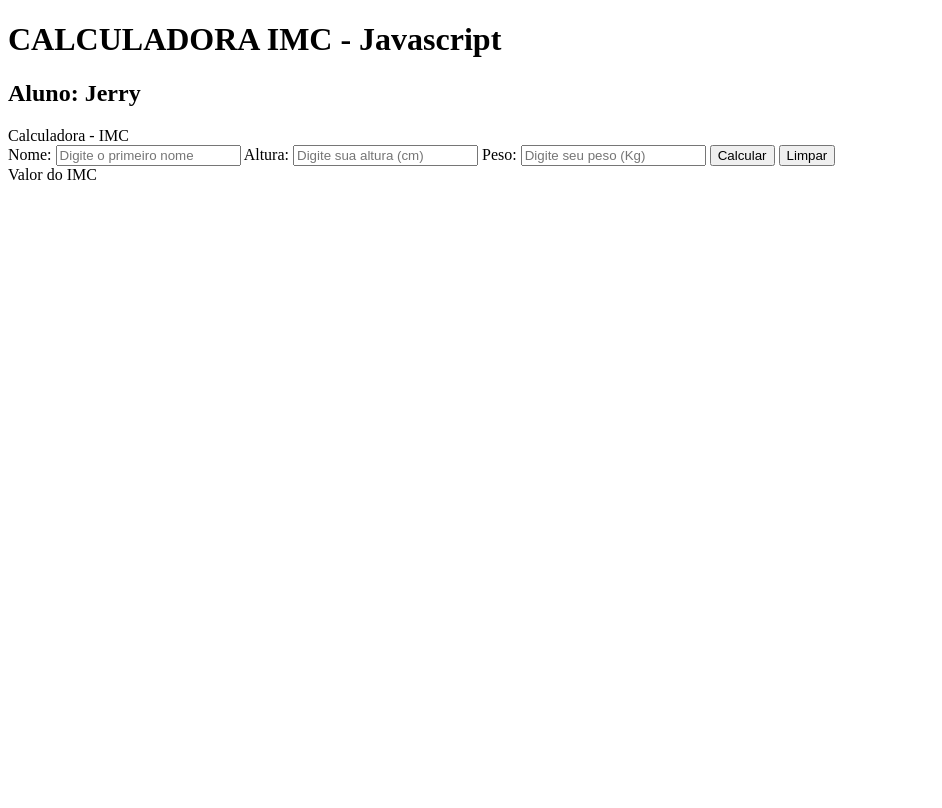
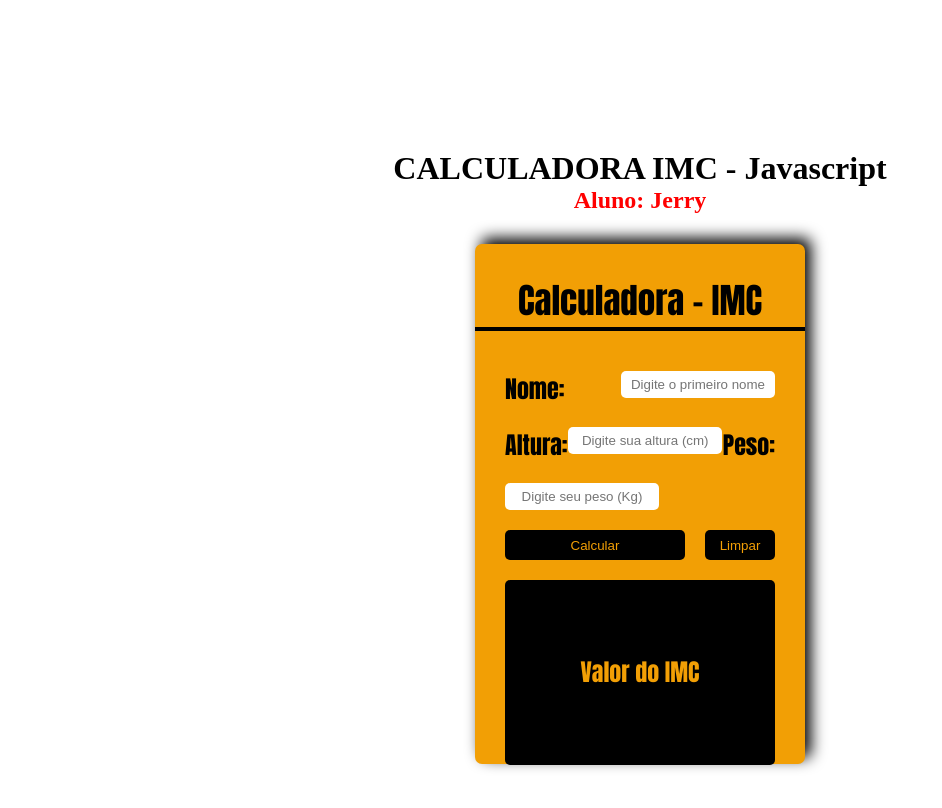
Before and after one commit to jerry-themachine/Aplicativo-para-c-lculo-de-IMC, a plain HTML site: page index.html in a window 1280 px wide. Shown: the whole page, without its empty margins (0-942 px from the left). Drawn offline with Linux system fonts and the light colour scheme.

Commit message:
Projeto App Cálculo de IMC - 4ª modificação (Criação de arquivo style.css e link para acesso externo dentro do arquivo index.html)

```diff
--- a/index.html
+++ b/index.html
@@ -4,6 +4,7 @@
     <meta charset="UTF-8">
     <meta http-equiv="X-UA-Compatible" content="IE=edge">
     <meta name="viewport" content="width=device-width, initial-scale=1.0">
+    <link rel="stylesheet" href="style.css">
     <title>Calculadora IMC</title>
 </head>
 <body>
--- /dev/null
+++ b/style.css
@@ -0,0 +1,114 @@
+h1 {
+    margin: auto;
+    text-align: center;
+    margin: 150px 0 0 0;
+}
+
+h2 {
+    margin: auto;
+    text-align: center;
+    margin: 0 0 10px 0;
+    color: red;
+}
+
+main {
+    display: flex;
+    justify-content: center;
+    align-content: center;
+    margin: 30PX 0 100px 0;
+}
+
+.calculadora {
+    width: 330px;
+    height: 520px;
+    background-color: #F29F05;
+    font-family: Impact, Haettenschweiler, 'Arial Narrow Bold', sans-serif;
+    font-size: 24px;
+    font-weight: bold;
+    border-radius: 7px;
+    box-shadow: 6px -6px 15px #000;
+
+}
+
+.titulo {
+    text-align: center;
+    margin-top: 30px;
+    font-size: 35px;
+    border-bottom: 4px solid #000;
+}
+
+.form {
+    display: flex;
+    flex-direction: row;
+    flex-wrap: wrap;
+    justify-content: space-between;
+    align-content: center;
+    margin: 0px 10px;
+    padding: 20px;
+}
+
+input {
+    width: 150px;
+    height: 25px;
+    text-align: center;
+    border-radius: 5px;
+    border: none;
+}
+
+input, label {
+    margin-top: 20px;
+}
+
+.btn {
+    width: 180px;
+    height: 30px;
+    border-radius: 5px;
+    color: #F29F05;
+    background-color: #000;
+    margin: 20px 0;
+    border: none;
+    margin-right: 10px;
+}
+
+.btn:hover {
+    background-color: #002D5C;
+    color: #fff;
+}
+
+.btn:focus {
+    background-color: rgb(0, 0, 0);
+}
+
+.btn-1 {
+    width: 70px;
+    height: 30px;
+    border-radius: 5px;
+    color: #F29F05;
+    background-color: #000;
+    margin: 20px 0;
+    border: none;
+}
+
+.btn-1:hover {
+    background-color: #002D5C;
+    color: #fff;
+}
+
+.btn-1:focus {
+    background-color: rgb(0, 0, 0);
+
+}
+
+.res {
+    display: flex;
+    flex-direction: column;
+    justify-content: center;
+    align-content: center;
+    text-align: center;
+    width: 280px;
+    height: 185px;
+    color: #F29F05;
+    background-color: #000;
+    border-radius: 5px;
+    line-height: 35px;
+}
```
Also changed, not shown: 1 other file.
